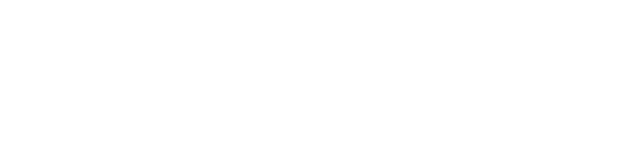
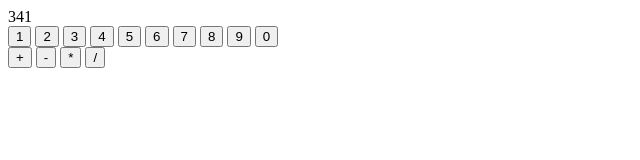
Before and after one commit to SauliusPetr/web_calculator, a plain HTML site: page index.html in a window 1280 px wide. Shown: the whole page, without its empty margins (0-640 px from the left). Drawn offline with Linux system fonts and the light colour scheme.

Commit message:
Add HTML calculator layout

```diff
--- a/index.html
+++ b/index.html
@@ -1,12 +1,35 @@
 <!DOCTYPE html>
 <html lang="en">
+
 <head>
     <link rel="stylesheet" href="style/style.css">
     <script src="js/script.js" defer></script>
     <meta charset="UTF-8">
     <title>Web Calculator</title>
 </head>
+
 <body>
+    <div class="calculator">
+        <div class="display">341</div>
+        <div class="numbers">
+            <button class="one">1</button>
+            <button class="two">2</button>
+            <button class="three">3</button>
+            <button class="four">4</button>
+            <button class="five">5</button>
+            <button class="six">6</button>
+            <button class="seven">7</button>
+            <button class="eight">8</button>
+            <button class="nine">9</button>
+            <button class="zero">0</button>
+        </div>
+        <div class="operators">
+            <button class="add">+</button>
+            <button class="subtract">-</button>
+            <button class="multiply">*</button>
+            <button class="divide">/</button>
+        </div>
+    </div>
+</body>
 
-    </body>
 </html>
```
Lines whose indentation alone changed are shown as unchanged.
